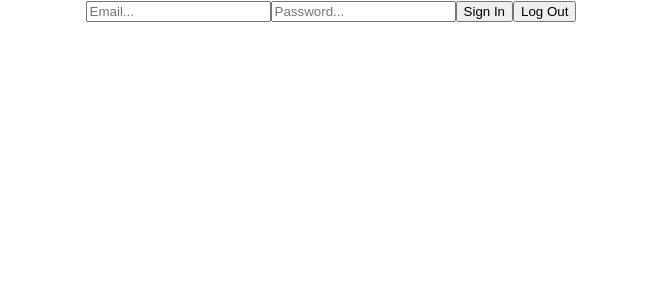
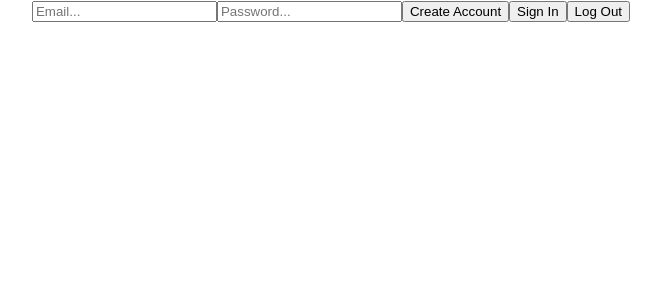
Before and after one commit to luisdrg/comp426-final-project, a React (Create React App) app in the folder frontend/: page / in a window 1280 px wide. Shown: the top 300 px of the page, without its empty margins (309-970 px from the left). Built offline with nearby package versions, Linux system fonts and the light colour scheme.

Commit message:
Add sign in option

```diff
--- a/frontend/src/components/auth.js
+++ b/frontend/src/components/auth.js
@@ -1,21 +1,38 @@
 import { auth } from "../config/firebase";
-import {createUserWithEmailAndPassword, signOut} from "firebase/auth";
+import {createUserWithEmailAndPassword, signInWithEmailAndPassword, signOut} from "firebase/auth";
 import {useState} from "react";
 
 function Auth() {
-    const [email, setEmail] = useState("")
-    const [password, setPassword] = useState("")
+    const [email, setEmail] = useState("");
+    const [password, setPassword] = useState("");
+
+    console.log(auth?.currentUser?.email)
+
+    const signUp = async () => {
+        try{
+            await createUserWithEmailAndPassword(auth, email, password);
+
+            //To-do: Create new user in firestore databse.
+
+        }catch(err){
+            if (err.code === 'auth/email-already-in-use'){
+                alert('Email already in use. Please log in or recover your password.');
+            }
+            console.error(err);
+        }
+    }
 
     const signIn = async () => {
-        try{
-            await createUserWithEmailAndPassword(auth, email, password);
-        }catch(err){
+        try {
+            await signInWithEmailAndPassword(auth, email, password);
+        } catch (err) {
             console.error(err);
         }
     }
 
     const logOut = async () => {
         try{
+            alert(`Logging out: ${email}`)
             await signOut(auth);
         }catch(err){
             console.error(err);
@@ -28,6 +45,7 @@ function Auth() {
         <input placeholder = "Password..."
         type="password"
         onChange={(e)=>setPassword(e.target.value)}></input>
+        <button onClick={signUp}>Create Account</button>
         <button onClick={signIn}> Sign In</button>
         <button onClick={logOut}>Log Out</button>
     </div>
```
